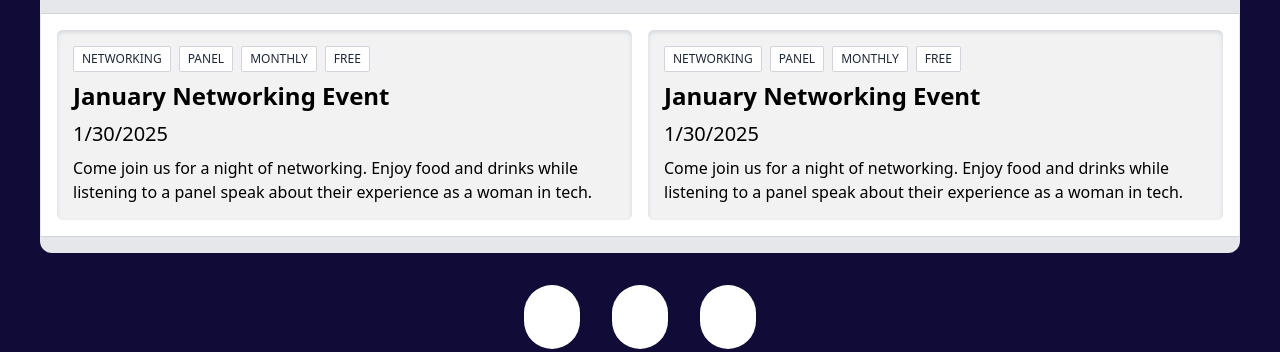
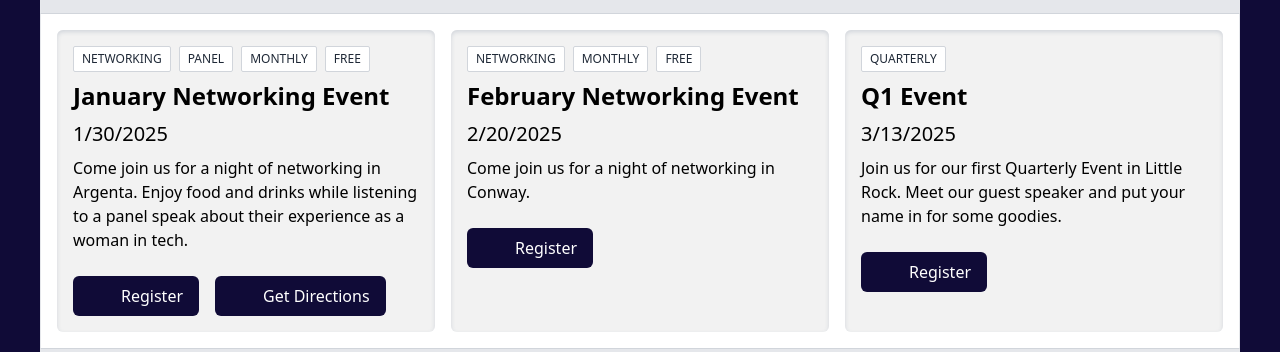
Before and after one commit to WIT-CA/wit-events, an Astro site: page / in a window 1280 px wide. Shown: the part 661-1013 px from the top of the page. Built offline with nearby package versions, Linux system fonts and the light colour scheme; Astro itself is replaced by a stand-in of ours; some icons are missing.

Commit message:
updated current events for 1st quarter

```diff
--- a/src/components/UpcomingEvents.astro
+++ b/src/components/UpcomingEvents.astro
@@ -19,15 +19,26 @@ const events: Event[] = [
     title: "January Networking Event",
     date: new Date("2025-01-30T12:00:00Z"),
     details:
-      "Come join us for a night of networking. Enjoy food and drinks while listening to a panel speak about their experience as a woman in tech.",
+      "Come join us for a night of networking in Argenta. Enjoy food and drinks while listening to a panel speak about their experience as a woman in tech.",
     tags: ["networking", "panel", "monthly", "free"],
+    locationUrl: "https://maps.app.goo.gl/9Lox7CsXSvCxbLoK8",
+    registrationUrl: "https://forms.office.com/r/50kZS1ZwnX",
   },
   {
-    title: "January Networking Event",
-    date: new Date("2025-01-30T12:00:00Z"),
+    title: "February Networking Event",
+    date: new Date("2025-02-20T12:00:00Z"),
     details:
-      "Come join us for a night of networking. Enjoy food and drinks while listening to a panel speak about their experience as a woman in tech.",
-    tags: ["networking", "panel", "monthly", "free"],
+      "Come join us for a night of networking in Conway.",
+    tags: ["networking",  "monthly", "free"],
+    registrationUrl: "https://forms.office.com/r/feKZZwy49L",
+  },
+  {
+    title: "Q1 Event",
+    date: new Date("2025-03-13T12:00:00Z"),
+    details:
+      "Join us for our first Quarterly Event in Little Rock. Meet our guest speaker and put your name in for some goodies.",
+    tags: ["quarterly"],
+    registrationUrl: "https://forms.office.com/r/rSaxbY8vhs",
   },
 ];
 ---
```
